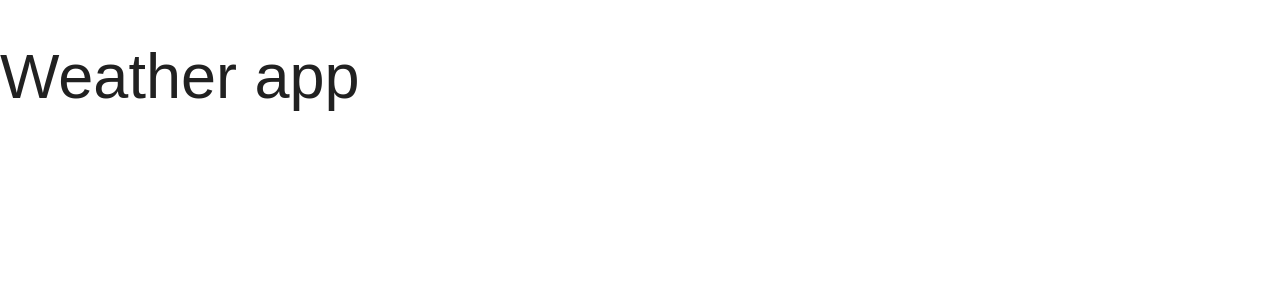
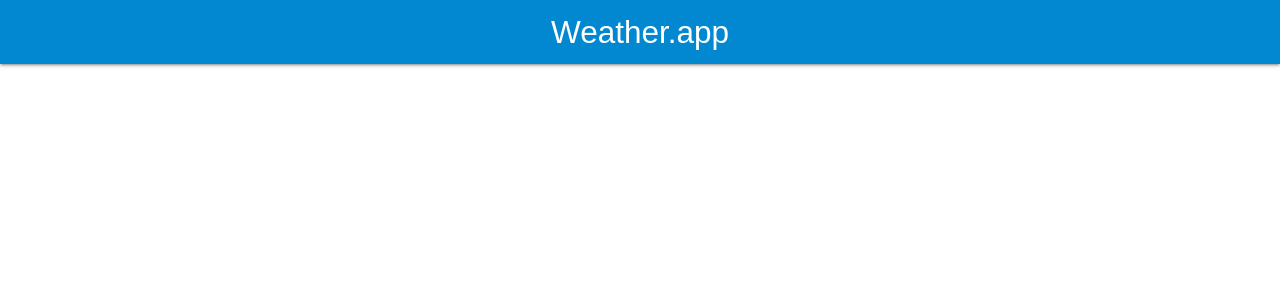
Before and after one commit to IronHack-MERN/weather, a React (Create React App) app: page / in a window 1280 px wide. Shown: the top 300 px of the page. Built offline with nearby package versions, Linux system fonts and the light colour scheme.

Commit message:
implement header component

```diff
--- a/src/App.js
+++ b/src/App.js
@@ -1,10 +1,11 @@
-import React from 'react';
+import React, { Fragment } from "react";
+import Header from "./components/Header";
 
 function App() {
   return (
-    <div className="App">
-      <h1>Weather app</h1>
-    </div>
+    <Fragment>
+      <Header title="Weather.app" />
+    </Fragment>
   );
 }
 
--- /dev/null
+++ b/src/components/Header.js
@@ -0,0 +1,15 @@
+import React from "react";
+
+const Header = ({ title }) => {
+  return (
+    <nav>
+      <div className="nav-wrapper light-blue darken-2">
+        <a href="#!" className="brand-logo">
+          {title}
+        </a>
+      </div>
+    </nav>
+  );
+};
+
+export default Header;
```
Also changed, not shown: public/components/Header.js (deleted, +0 -11 lines).
